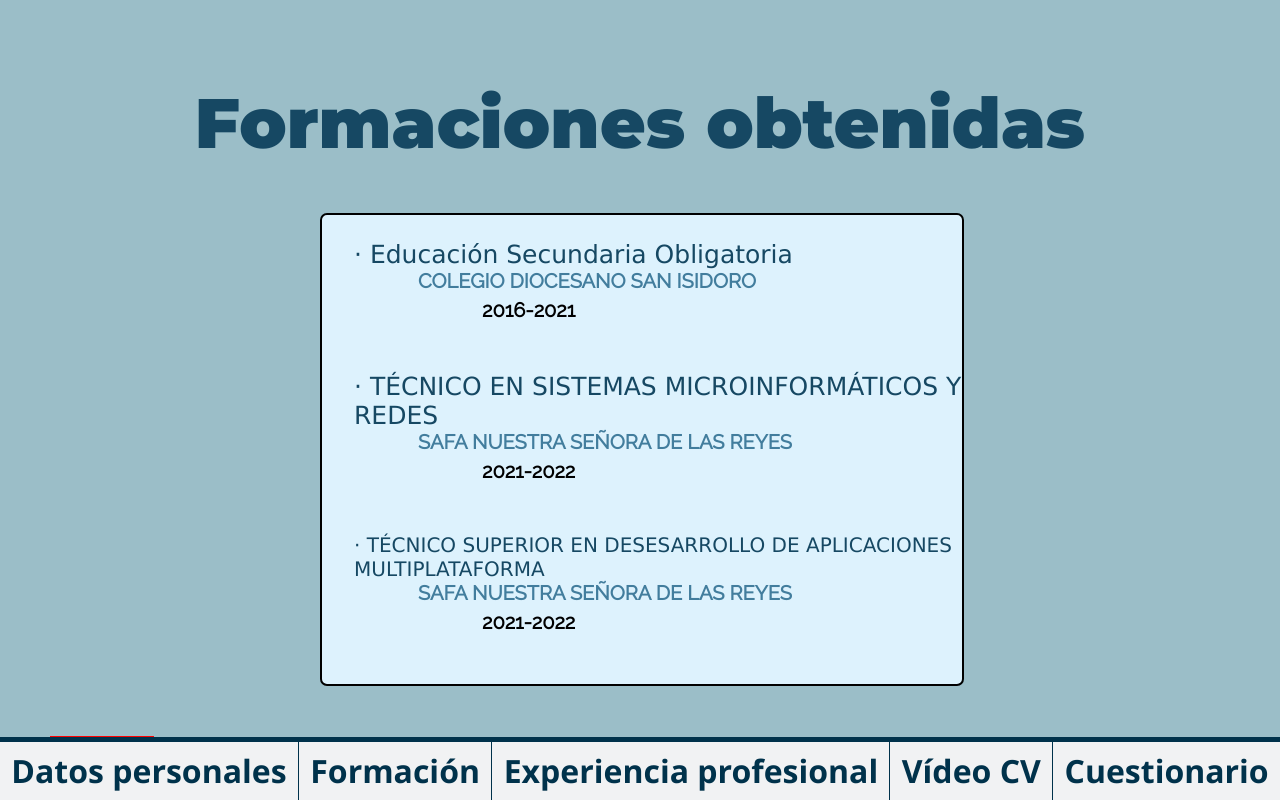
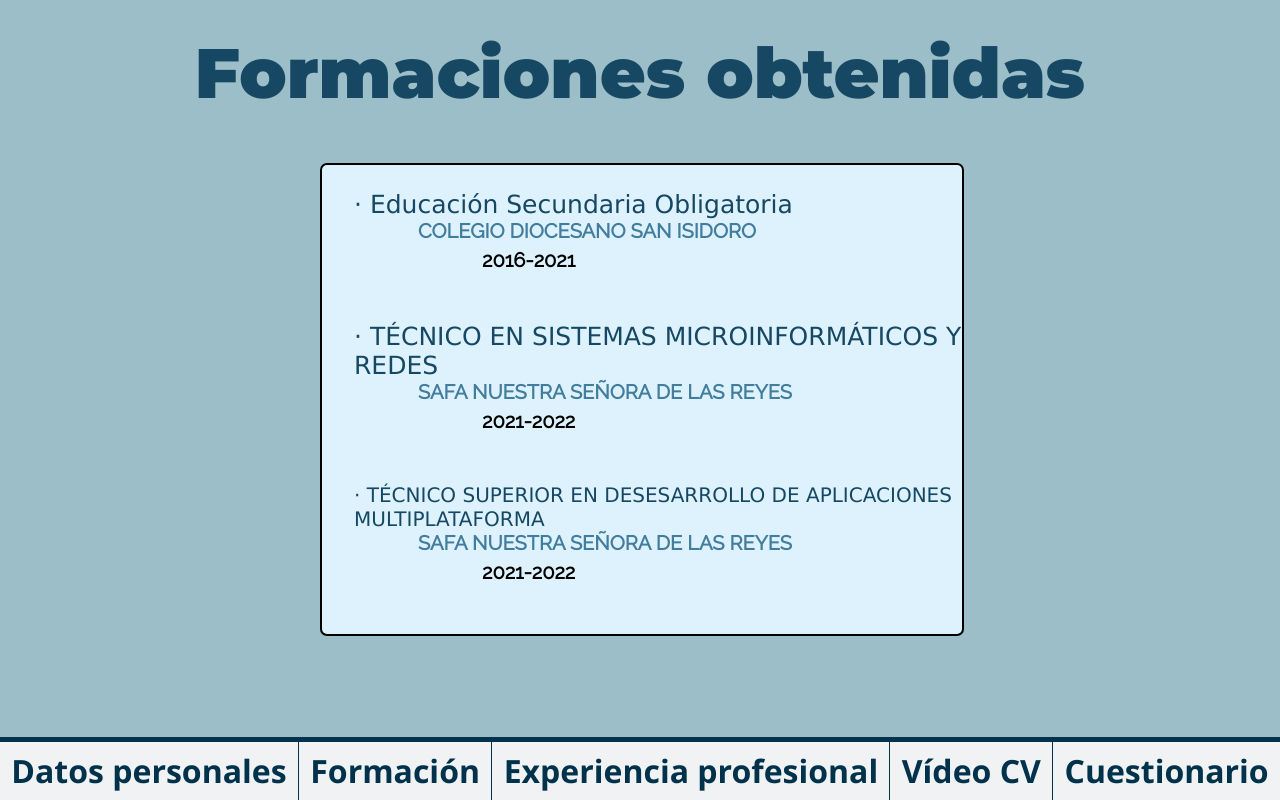
Before and after one commit to jcanterla/Proyecto_Lenguaje, a plain HTML site: page formacion.html in a window 1280 px wide. Drawn offline with Linux system fonts and the light colour scheme.

Commit message:
formacion

```diff
--- a/CSS/formacion.css
+++ b/CSS/formacion.css
@@ -12,7 +12,7 @@
     background-color: #9BBEC8;
     color: #164863;
     text-align: center;
-    margin-top: 80px;
+    margin-top: 30px;
     font-size: 70px;
     font-family: Montserrat_Black;
 }
@@ -24,6 +24,7 @@
     border-radius: 7px;
     background-color: #DDF2FD;
     font-family: Raleway;
+    margin-bottom: 50px;
 }
 
 
@@ -115,16 +116,6 @@
     background-color: #9BBEC8;;
     }
 
-    ul, li {
-    box-sizing: border-box;
-    }
-
-    ul.slider {
-    padding: 30px;
-    }
-
-
-
     nav {
     width: 100vw;
     position: absolute;
--- a/formacion.html
+++ b/formacion.html
@@ -20,17 +20,6 @@
         <p id="li1">2021-2022</p>
     </div>
 
-
-
-
-
-    <ul class="slider">
-        <li id="slide1"></li>
-        <li id="slide2">hemos realizado actividades</li>
-        <li id="slide3">para aprender programación </li>
-        <li id="slide4">y de paso divertirnos para a su vez</li>
-        <li id="slide5">enseñar a nuestros peques de Primaria</li>
-    </ul>
     <nav>
         <ul class="menu">
             <li><a href="datos_personales.html">Datos personales</a></li>
```
